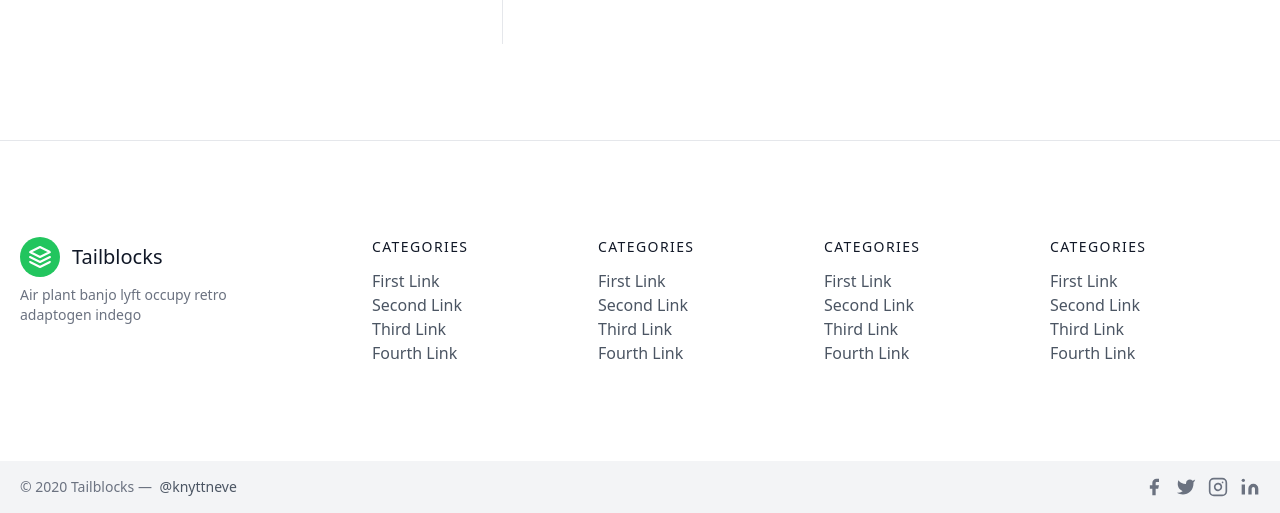
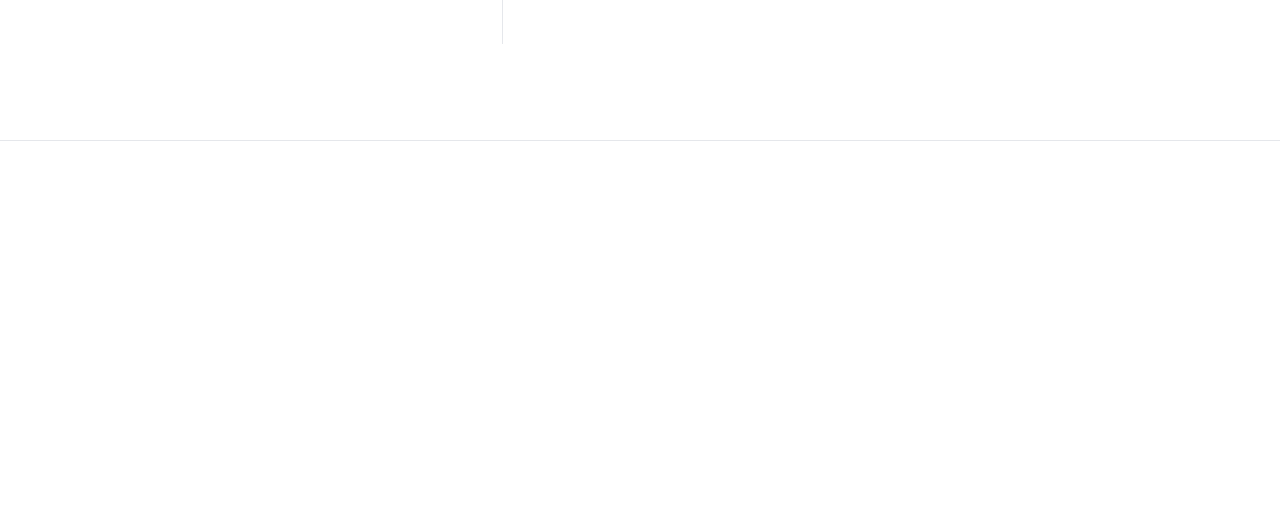
Before and after one commit to dipakgdhumma/MiniProjectOnCertificateGenerator, a PHP site: page /microproject1/ in a window 1280 px wide. Shown: the part 654-1167 px from the top of the page. After the commit the page ends 795 px from the top, so only its background shows below. Run offline with PHP 8.4, Linux system fonts and the light colour scheme; some libraries are stand-ins or nearby versions.

Commit message:
deleted unexpected footer code

```diff
--- a/index.php
+++ b/index.php
@@ -59,119 +59,5 @@ function myFunction2() {
   </div>
   <hr>
 </section>
-<footer class="text-gray-600 body-font">
-  <div class="container px-5 py-24 mx-auto flex md:items-center lg:items-start md:flex-row md:flex-nowrap flex-wrap flex-col">
-    <div class="w-64 flex-shrink-0 md:mx-0 mx-auto text-center md:text-left">
-      <a class="flex title-font font-medium items-center md:justify-start justify-center text-gray-900">
-        <svg xmlns="http://www.w3.org/2000/svg" fill="none" stroke="currentColor" stroke-linecap="round" stroke-linejoin="round" stroke-width="2" class="w-10 h-10 text-white p-2 bg-green-500 rounded-full" viewBox="0 0 24 24">
-          <path d="M12 2L2 7l10 5 10-5-10-5zM2 17l10 5 10-5M2 12l10 5 10-5"></path>
-        </svg>
-        <span class="ml-3 text-xl">Tailblocks</span>
-      </a>
-      <p class="mt-2 text-sm text-gray-500">Air plant banjo lyft occupy retro adaptogen indego</p>
-    </div>
-    <div class="flex-grow flex flex-wrap md:pl-20 -mb-10 md:mt-0 mt-10 md:text-left text-center">
-      <div class="lg:w-1/4 md:w-1/2 w-full px-4">
-        <h2 class="title-font font-medium text-gray-900 tracking-widest text-sm mb-3">CATEGORIES</h2>
-        <nav class="list-none mb-10">
-          <li>
-            <a class="text-gray-600 hover:text-gray-800">First Link</a>
-          </li>
-          <li>
-            <a class="text-gray-600 hover:text-gray-800">Second Link</a>
-          </li>
-          <li>
-            <a class="text-gray-600 hover:text-gray-800">Third Link</a>
-          </li>
-          <li>
-            <a class="text-gray-600 hover:text-gray-800">Fourth Link</a>
-          </li>
-        </nav>
-      </div>
-      <div class="lg:w-1/4 md:w-1/2 w-full px-4">
-        <h2 class="title-font font-medium text-gray-900 tracking-widest text-sm mb-3">CATEGORIES</h2>
-        <nav class="list-none mb-10">
-          <li>
-            <a class="text-gray-600 hover:text-gray-800">First Link</a>
-          </li>
-          <li>
-            <a class="text-gray-600 hover:text-gray-800">Second Link</a>
-          </li>
-          <li>
-            <a class="text-gray-600 hover:text-gray-800">Third Link</a>
-          </li>
-          <li>
-            <a class="text-gray-600 hover:text-gray-800">Fourth Link</a>
-          </li>
-        </nav>
-      </div>
-      <div class="lg:w-1/4 md:w-1/2 w-full px-4">
-        <h2 class="title-font font-medium text-gray-900 tracking-widest text-sm mb-3">CATEGORIES</h2>
-        <nav class="list-none mb-10">
-          <li>
-            <a class="text-gray-600 hover:text-gray-800">First Link</a>
-          </li>
-          <li>
-            <a class="text-gray-600 hover:text-gray-800">Second Link</a>
-          </li>
-          <li>
-            <a class="text-gray-600 hover:text-gray-800">Third Link</a>
-          </li>
-          <li>
-            <a class="text-gray-600 hover:text-gray-800">Fourth Link</a>
-          </li>
-        </nav>
-      </div>
-      <div class="lg:w-1/4 md:w-1/2 w-full px-4">
-        <h2 class="title-font font-medium text-gray-900 tracking-widest text-sm mb-3">CATEGORIES</h2>
-        <nav class="list-none mb-10">
-          <li>
-            <a class="text-gray-600 hover:text-gray-800">First Link</a>
-          </li>
-          <li>
-            <a class="text-gray-600 hover:text-gray-800">Second Link</a>
-          </li>
-          <li>
-            <a class="text-gray-600 hover:text-gray-800">Third Link</a>
-          </li>
-          <li>
-            <a class="text-gray-600 hover:text-gray-800">Fourth Link</a>
-          </li>
-        </nav>
-      </div>
-    </div>
-  </div>
-  <div class="bg-gray-100">
-    <div class="container mx-auto py-4 px-5 flex flex-wrap flex-col sm:flex-row">
-      <p class="text-gray-500 text-sm text-center sm:text-left">© 2020 Tailblocks —
-        <a href="https://twitter.com/knyttneve" rel="noopener noreferrer" class="text-gray-600 ml-1" target="_blank">@knyttneve</a>
-      </p>
-      <span class="inline-flex sm:ml-auto sm:mt-0 mt-2 justify-center sm:justify-start">
-        <a class="text-gray-500">
-          <svg fill="currentColor" stroke-linecap="round" stroke-linejoin="round" stroke-width="2" class="w-5 h-5" viewBox="0 0 24 24">
-            <path d="M18 2h-3a5 5 0 00-5 5v3H7v4h3v8h4v-8h3l1-4h-4V7a1 1 0 011-1h3z"></path>
-          </svg>
-        </a>
-        <a class="ml-3 text-gray-500">
-          <svg fill="currentColor" stroke-linecap="round" stroke-linejoin="round" stroke-width="2" class="w-5 h-5" viewBox="0 0 24 24">
-            <path d="M23 3a10.9 10.9 0 01-3.14 1.53 4.48 4.48 0 00-7.86 3v1A10.66 10.66 0 013 4s-4 9 5 13a11.64 11.64 0 01-7 2c9 5 20 0 20-11.5a4.5 4.5 0 00-.08-.83A7.72 7.72 0 0023 3z"></path>
-          </svg>
-        </a>
-        <a class="ml-3 text-gray-500">
-          <svg fill="none" stroke="currentColor" stroke-linecap="round" stroke-linejoin="round" stroke-width="2" class="w-5 h-5" viewBox="0 0 24 24">
-            <rect width="20" height="20" x="2" y="2" rx="5" ry="5"></rect>
-            <path d="M16 11.37A4 4 0 1112.63 8 4 4 0 0116 11.37zm1.5-4.87h.01"></path>
-          </svg>
-        </a>
-        <a class="ml-3 text-gray-500">
-          <svg fill="currentColor" stroke="currentColor" stroke-linecap="round" stroke-linejoin="round" stroke-width="0" class="w-5 h-5" viewBox="0 0 24 24">
-            <path stroke="none" d="M16 8a6 6 0 016 6v7h-4v-7a2 2 0 00-2-2 2 2 0 00-2 2v7h-4v-7a6 6 0 016-6zM2 9h4v12H2z"></path>
-            <circle cx="4" cy="4" r="2" stroke="none"></circle>
-          </svg>
-        </a>
-      </span>
-    </div>
-  </div>
-</footer>
 </body>
 </html>
```
Also changed, not shown: certificate.png, readme.md.
